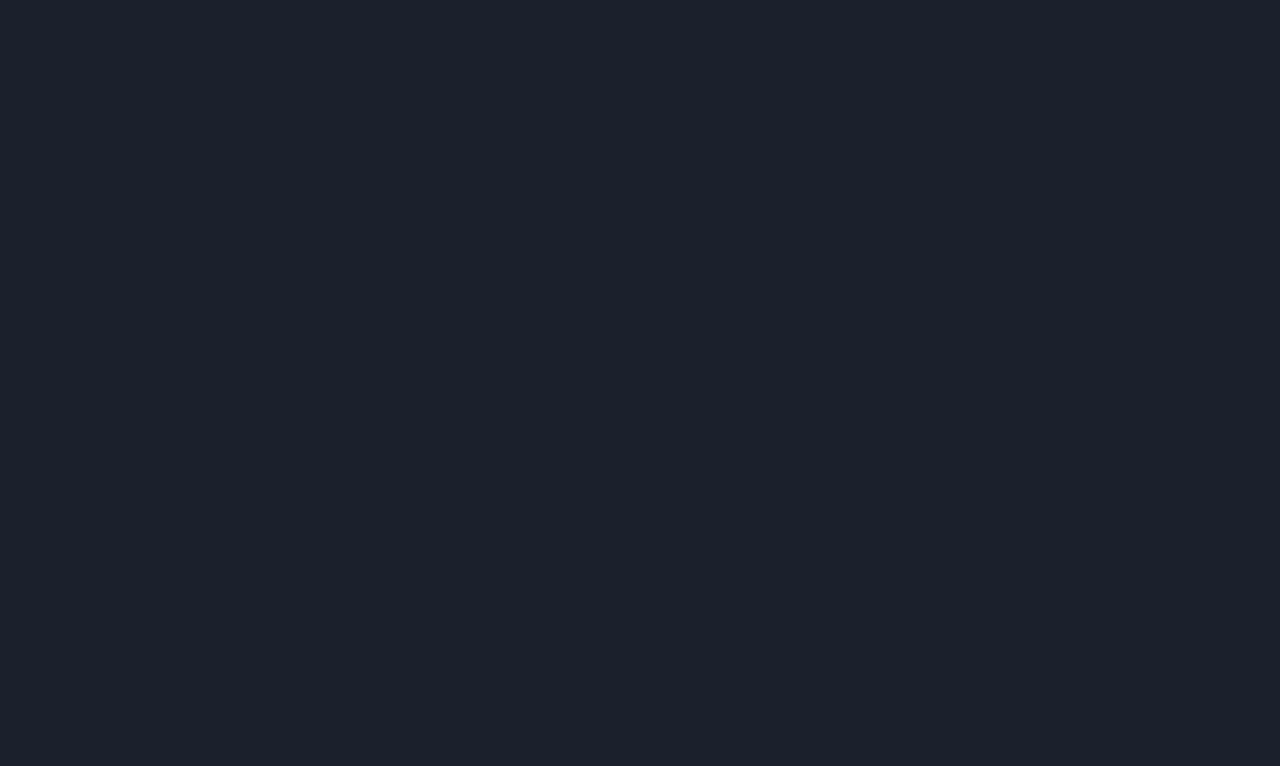
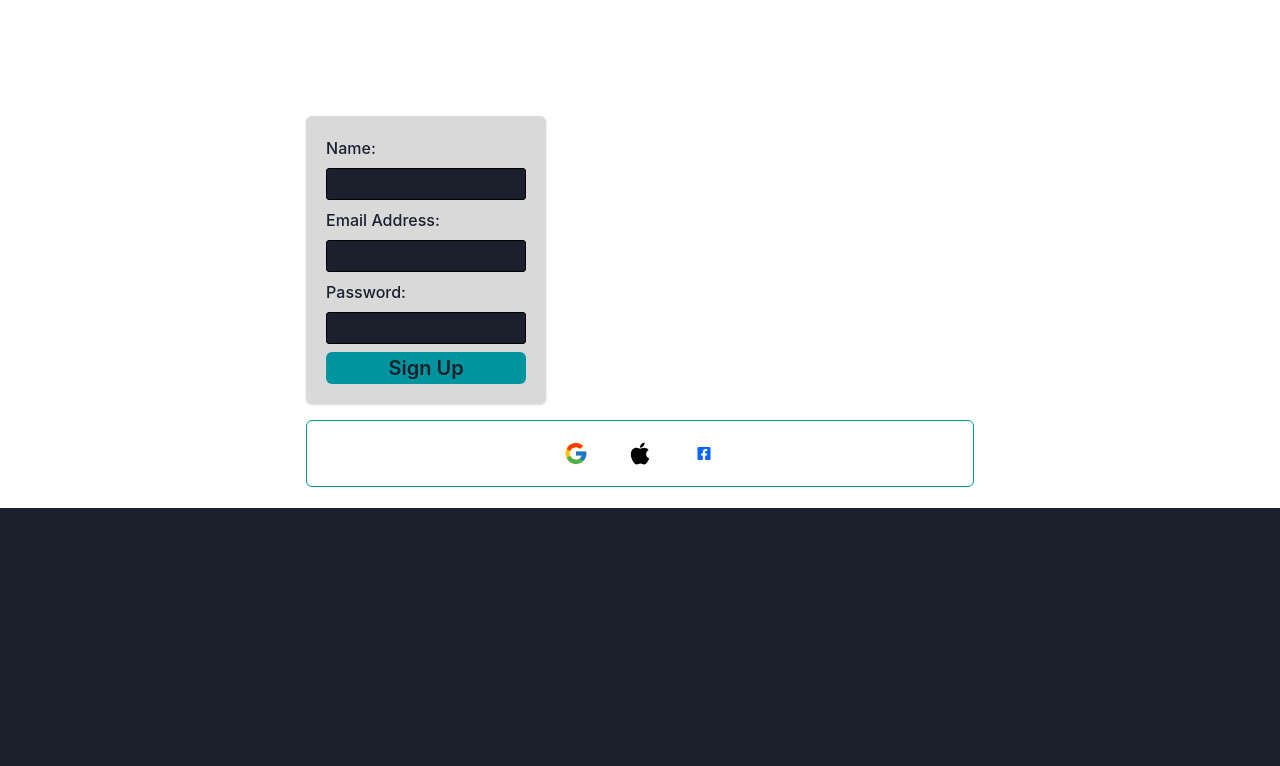
Before and after one commit to joegriff1410/Armour-Cards, a React (Vite) app in the folder view/: page /sign-up in a window 1280 px wide. Shown: the top 766 px of the page. Built offline with nearby package versions, Linux system fonts and the light colour scheme.

Commit message:
basic styles for signup page, not finished

```diff
--- a/package.json
+++ b/package.json
@@ -14,6 +14,7 @@
     "nodemon": "^3.0.2"
   },
   "dependencies": {
-    "mongodb": "^6.3.0"
+    "mongodb": "^6.3.0",
+    "react-icons": "^5.0.1"
   }
 }
--- a/view/src/components/SignUpForm.tsx
+++ b/view/src/components/SignUpForm.tsx
@@ -1,77 +1,271 @@
 import {
+    Box,
     Button,
     Card,
+    CardBody,
     Center,
+    Container,
+    Flex,
     FormControl,
     FormLabel,
+    HStack,
+    Heading,
+    Icon,
     Input,
+    Stack,
     VStack,
 } from '@chakra-ui/react';
 import theme from '../theme';
+import { FcGoogle } from 'react-icons/fc';
+import { FaApple } from 'react-icons/fa';
+import { FaFacebookSquare } from 'react-icons/fa';
+
+// TODO: refactor styles into objects
 
 const SignUpForm = () => {
     return (
+        // <Center>
+        //     <Card
+        //         backgroundColor={theme.colors.secondary}
+        //         width="237px"
+        //         height="316px"
+        //         border="10px"
+        //         borderColor="black"
+        //     >
+        //         <VStack>
+        //             <form action="">
+        //                 <FormControl>
+        //                     <FormLabel
+        //                         color={theme.colors.primary}
+        //                         fontSize="15px"
+        //                         fontWeight="bold"
+        //                         marginTop="10px"
+        //                         marginBottom="0"
+        //                         marginX="3px"
+        //                     >
+        //                         Email address:
+        //                     </FormLabel>
+        //                     <Input
+        //                         type="email"
+        //                         marginX="auto"
+        //                         border="1px"
+        //                         borderColor="black"
+        //                         borderRadius="5px"
+        //                         background="black"
+        //                         color={theme.colors.secondary}
+        //                         size="sm"
+        //                     />
+        //                     <FormLabel
+        //                         color={theme.colors.primary}
+        //                         fontSize="15px"
+        //                         fontWeight="bold"
+        //                         marginTop="10px"
+        //                         marginBottom="0"
+        //                         marginX="3px"
+        //                     >
+        //                         Name:
+        //                     </FormLabel>
+        //                     <Input
+        //                         type="text"
+        //                         marginX="auto"
+        //                         border="1px"
+        //                         borderColor="black"
+        //                         borderRadius="5px"
+        //                         background="black"
+        //                         color={theme.colors.secondary}
+        //                         size="sm"
+        //                     />
+        //                     <FormLabel
+        //                         color={theme.colors.primary}
+        //                         fontSize="15px"
+        //                         fontWeight="bold"
+        //                         marginTop="10px"
+        //                         marginBottom="0"
+        //                         marginX="3px"
+        //                     >
+        //                         Password:
+        //                     </FormLabel>
+        //                     <Input
+        //                         type="password"
+        //                         marginX="auto"
+        //                         border="1px"
+        //                         borderColor="black"
+        //                         borderRadius="5px"
+        //                         background="black"
+        //                         color={theme.colors.secondary}
+        //                         size="sm"
+        //                     />
+        //                 </FormControl>
+        //                 <Container margin={['10px', 'auto']}>
+        //                     <Icon
+        //                         as={FcGoogle}
+        //                         background="white"
+        //                         paddingX="10px"
+        //                         width="50px"
+        //                         height='25px'
+        //                         marginX="5px"
+        //                         borderRadius='5px'
+        //                     ></Icon>
+        //                     <Icon
+        //                         as={AiFillApple}
+        //                         background="white"
+        //                         paddingX="10px"
+        //                         width="50px"
+        //                         height='25px'
+        //                         marginX="5px"
+        //                         borderRadius='5px'
+        //                     ></Icon>
+        //                     <Icon
+        //                         as={FaFacebookSquare}
+        //                         color="#0866ff"
+        //                         background="white"
+        //                         paddingX="10px"
+        //                         paddingY='5px'
+        //                         width="50px"
+        //                         height='25px'
+        //                         marginX="5px"
+        //                         borderRadius='5px'
+        //                     ></Icon>
+        //                 </Container>
+        //             </form>
+        //             <Button
+        //                 bg={theme.colors.tertiary}
+        //                 paddingX={50}
+        //                 color={theme.colors.primary}
+        //                 fontSize={20}
+        //                 width="158px"
+        //                 height="41px"
+        //                 // marginTop="30px"
+        //             >
+        //                 Sign Up
+        //             </Button>
+        //         </VStack>
+        //     </Card>
+        // </Center>
+
+        <Box>
             <Center>
+                <Stack spacing='4'>
+                    <VStack as="header" spacing="6" marginTop="8">
+                        <Heading
+                            as="h1"
+                            color={theme.colors.text}
+                            fontFamily={theme.fonts.heading}
+                            marginBottom={5}
+                            size="2xl"
+                            textAlign="center"
+                        >
+                            SIGN UP FOR ARMOUR CARDS
+                        </Heading>
+                    </VStack>
                     <Card
-                backgroundColor={theme.colors.secondary}
-                width="237px"
-                height="316px"
-                border="2px"
+                        backgroundColor="#D9D9D9"
                         borderColor="black"
+                        maxWidth="240px"
                     >
-                <VStack>
-                    <form action="">
+                        <CardBody>
+                            <form>
+                                <Stack>
                                     <FormControl>
                                         <FormLabel
+                                            size="sm"
                                             color={theme.colors.primary}
-                                fontSize="15px"
-                                fontWeight="bold"
-                                marginTop="10px"
-                                marginX="10px"
-                            >
-                                Email address:
-                            </FormLabel>
-                            <Input
-                                type="email"
-                                marginX="auto"
-                                border="black"
-                                size="sm"
-                            />
-                            <FormLabel
-                                color={theme.colors.primary}
-                                fontSize="15px"
-                                fontWeight="bold"
-                                marginTop="10px"
-                                marginX="10px"
                                         >
                                             Name:
                                         </FormLabel>
-                            <Input type="text" border="none" size="sm" />
+                                        <Input
+                                            bg={theme.colors.primary}
+                                            borderColor="black"
+                                            borderRadius="3px"
+                                            size="sm"
+                                            type="text"
+                                        />
+                                    </FormControl>
+                                    <FormControl>
                                         <FormLabel
+                                            size="sm"
                                             color={theme.colors.primary}
-                                fontSize="15px"
-                                fontWeight="bold"
-                                marginTop="10px"
-                                marginX="10px"
+                                        >
+                                            Email Address:
+                                        </FormLabel>
+                                        <Input
+                                            bg={theme.colors.primary}
+                                            borderColor="black"
+                                            borderRadius="3px"
+                                            size="sm"
+                                            type="email"
+                                        />
+                                    </FormControl>
+                                    <FormControl>
+                                        <FormLabel
+                                            size="sm"
+                                            color={theme.colors.primary}
                                         >
                                             Password:
                                         </FormLabel>
-                            <Input type="password" border="none" size="sm" />
+                                        <Input
+                                            bg={theme.colors.primary}
+                                            borderColor="black"
+                                            borderRadius="3px"
+                                            size="sm"
+                                            type="password"
+                                        />
                                     </FormControl>
-                    </form>
                                     <Button
                                         bg={theme.colors.tertiary}
-                        paddingX={50}
                                         color={theme.colors.primary}
                                         fontSize={20}
-                        width="158px"
-                        height="41px"
+                                        size="sm"
+                                        _active={{ bg: '#00959E50' }}
                                     >
                                         Sign Up
                                     </Button>
-                </VStack>
+                                </Stack>
+                            </form>
+                        </CardBody>
                     </Card>
+
+                    <Card variant="outline" borderColor="#00959E">
+                        <CardBody>
+                            <Center>
+                                <HStack spacing="1">
+                                    <Icon
+                                        as={FcGoogle}
+                                        background="white"
+                                        paddingX="10px"
+                                        width="50px"
+                                        height="25px"
+                                        marginX="5px"
+                                        borderRadius="5px"
+                                    ></Icon>
+                                    <Icon
+                                        as={FaApple}
+                                        color="black"
+                                        background="white"
+                                        paddingX="10px"
+                                        width="50px"
+                                        height="25px"
+                                        marginX="5px"
+                                        borderRadius="5px"
+                                    ></Icon>
+                                    <Icon
+                                        as={FaFacebookSquare}
+                                        color="#0866ff"
+                                        background="white"
+                                        paddingX="10px"
+                                        paddingY="5px"
+                                        width="50px"
+                                        height="25px"
+                                        marginX="5px"
+                                        borderRadius="5px"
+                                    ></Icon>
+                                </HStack>
                             </Center>
+                        </CardBody>
+                    </Card>
+                </Stack>
+            </Center>
+        </Box>
     );
 };
 
--- a/view/src/index.css
+++ b/view/src/index.css
@@ -2,3 +2,7 @@
     background-color: #1B202C;
     box-sizing: border-box;
 }
+
+* {
+    box-sizing: border-box;
+}
--- a/view/src/pages/SignUpPage/SignUpPage.tsx
+++ b/view/src/pages/SignUpPage/SignUpPage.tsx
@@ -1,16 +1,11 @@
-import { Box } from '@chakra-ui/react';
 import SignUpForm from '../../components/SignUpForm';
 import SocialLinks from '../../components/SocialLinks';
 
 const SignUpPage = () => {
     return (
         <>
-            <Box marginTop="60%">
-                <SignUpForm />
-                <Box marginTop="65%">
-                    <SocialLinks />
-                </Box>
-            </Box>
+            <SignUpForm />
+            <SocialLinks />
         </>
     );
 };
```
Also changed, not shown: view/src/pages/LandingPage/LandingPage.tsx (+6 -5 lines), 1 other file (tests, documents, lock files or other folders). Lines whose indentation alone changed are shown as unchanged.
